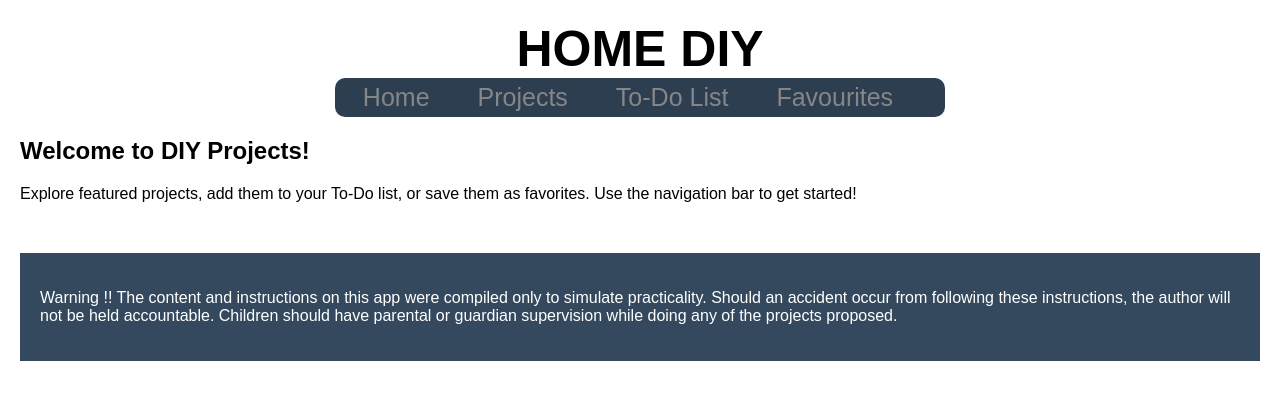
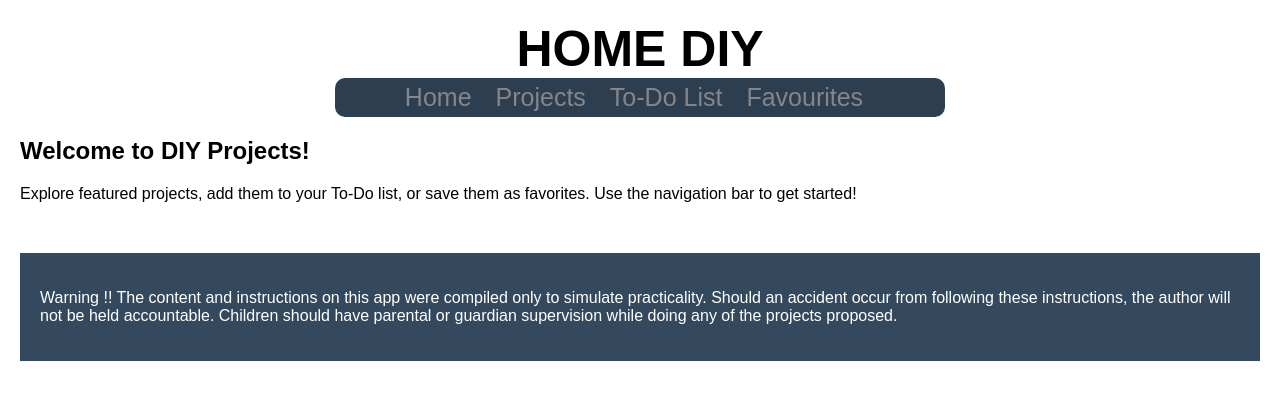
Before and after one commit to DestinyG-beep/DIY-project-P2, a React (Create React App) app: page / in a window 1280 px wide. Shown: the top 400 px of the page. Built offline with nearby package versions, Linux system fonts and the light colour scheme.

Commit message:
Fix accessibility errors in NavBar.js

```diff
--- a/src/components/NavBar.js
+++ b/src/components/NavBar.js
@@ -5,10 +5,10 @@ function NavBar() {
   return (
     <nav className="navbar">
       <div className="links">
-        <a><Link to="/">Home</Link></a>
-        <a><Link to="/projects">Projects</Link></a>
-        <a><Link to="/todo">To-Do List</Link></a>
-        <a><Link to="/favourites">Favourites</Link></a>
+        <Link to="/">Home</Link>
+        <Link to="/projects">Projects</Link>
+        <Link to="/todo">To-Do List</Link>
+        <Link to="/favourites">Favourites</Link>
       </div>
     </nav>
   );
```
